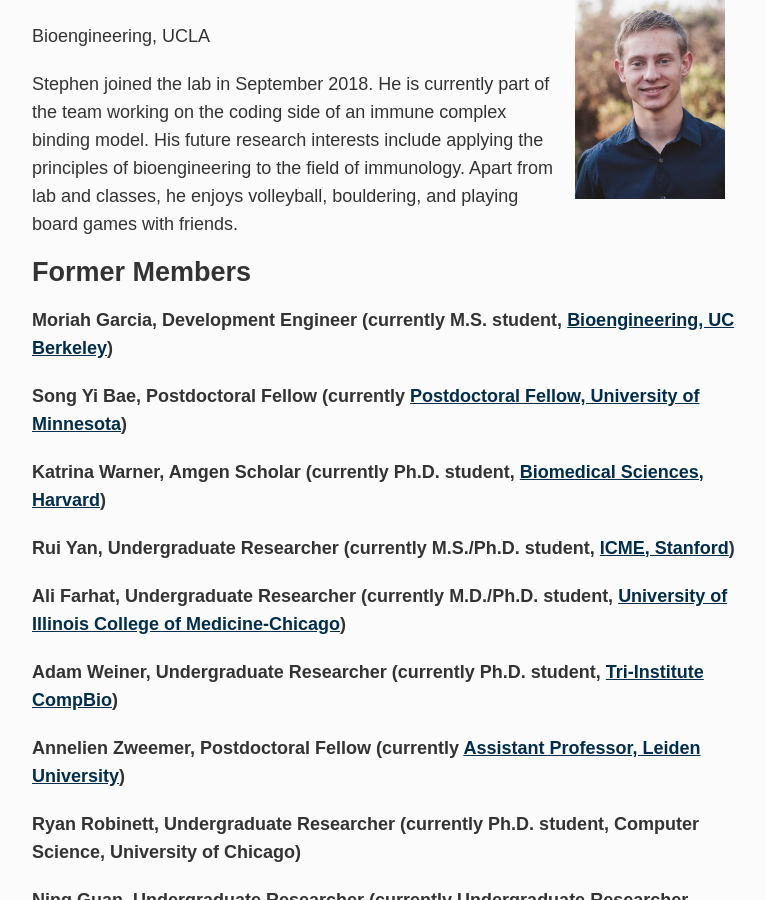
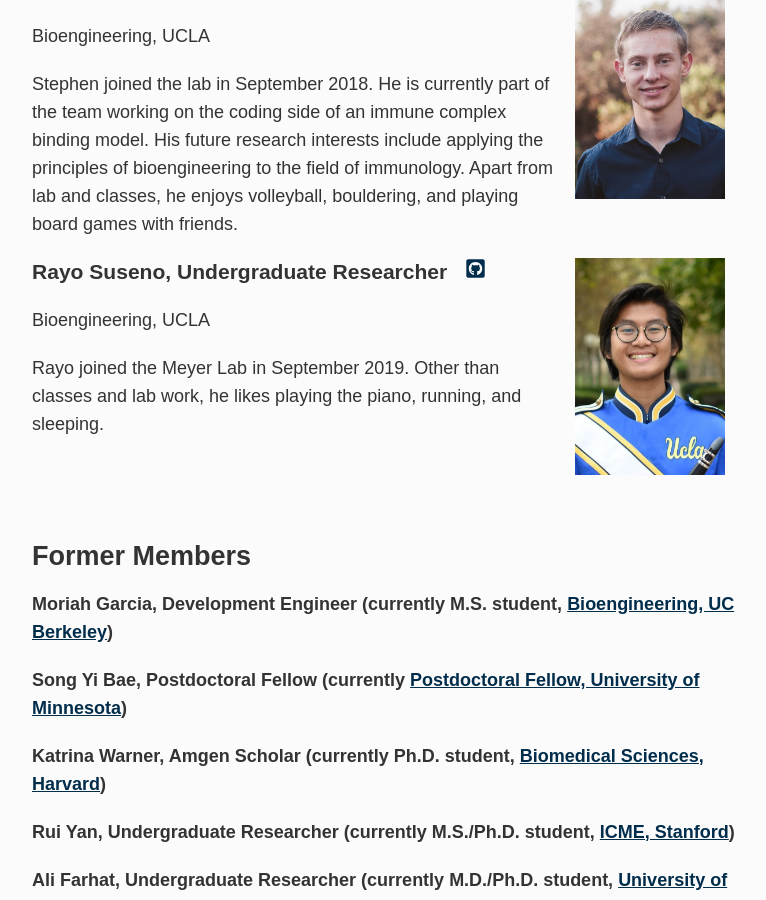
Before and after one commit to meyer-lab/asmlab.org, a Jekyll site: the page built from team/index.md, in a window 1280 px wide and 900 px high, scrolled down 4780 px. Shown: the whole window, without its empty margins (253-1019 px from the left). Built offline with Jekyll 4.4.1, drawn with Linux system fonts in a browser that asks for light colours; some web fonts are replaced.

Commit message:
Add Rayo (#78)

```diff
--- a/team/index.md
+++ b/team/index.md
@@ -140,6 +140,18 @@ Bioengineering, UCLA
 Stephen joined the lab in September 2018. He is currently part of the team working on the coding side of an immune complex binding model. His future research interests include applying the principles of bioengineering to the field of immunology. Apart from lab and classes, he enjoys volleyball, bouldering, and playing board games with friends.
 
 
+<div class="span_3 right"><img src="/public/photos/rayo.jpg" width="150px" alt="Rayo's picture" /></div>
+
+### Rayo Suseno, Undergraduate Researcher&nbsp;&nbsp;&nbsp;<a href="https://github.com/benediktusrayosuseno"><svg class="svg-icon"><use xlink:href="#fa-github"></use></svg></a>
+Bioengineering, UCLA
+
+Rayo joined the Meyer Lab in September 2019. Other than classes and lab work, he likes playing the piano, running, and sleeping.
+<br />
+<br />
+<br />
+<br />
+
+
 # Former Members
 
 #### Moriah Garcia, Development Engineer (currently M.S. student, [Bioengineering, UC Berkeley](http://bioeng.berkeley.edu))
```
Also changed, not shown: public/photos/rayo.jpg (added).
